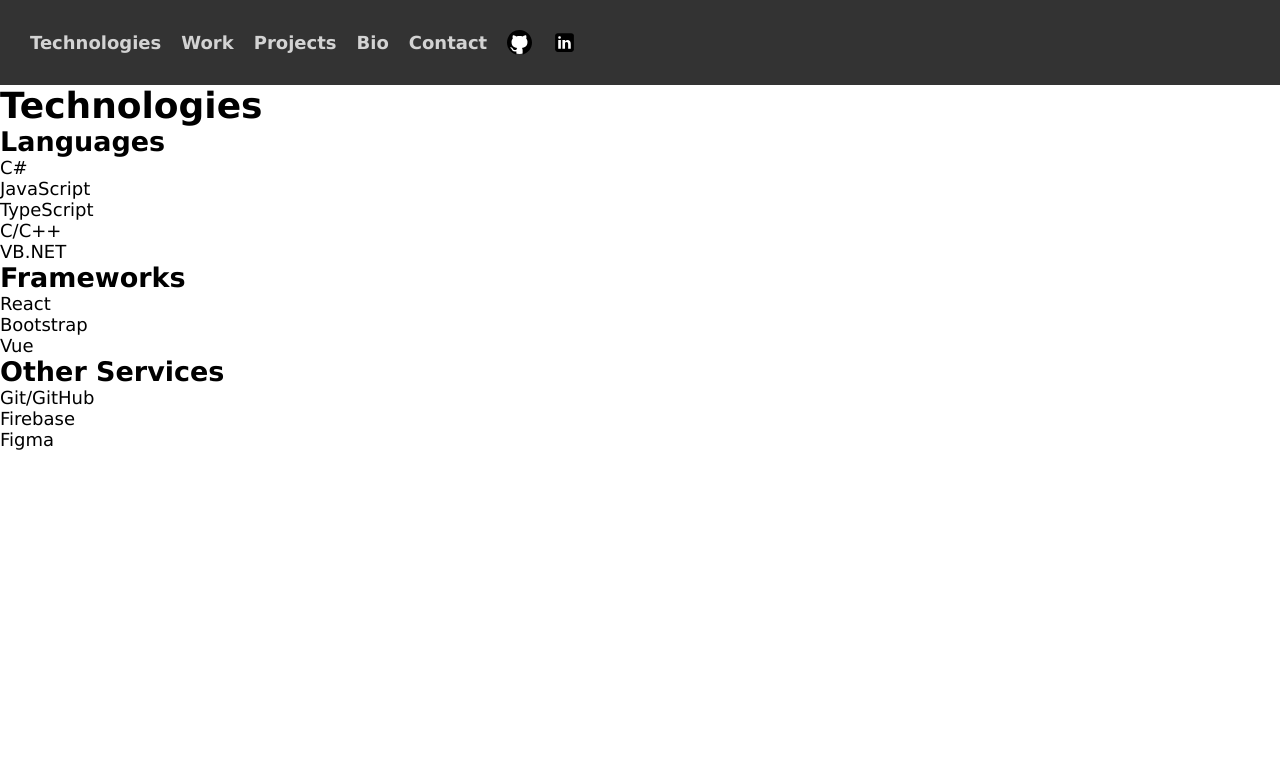
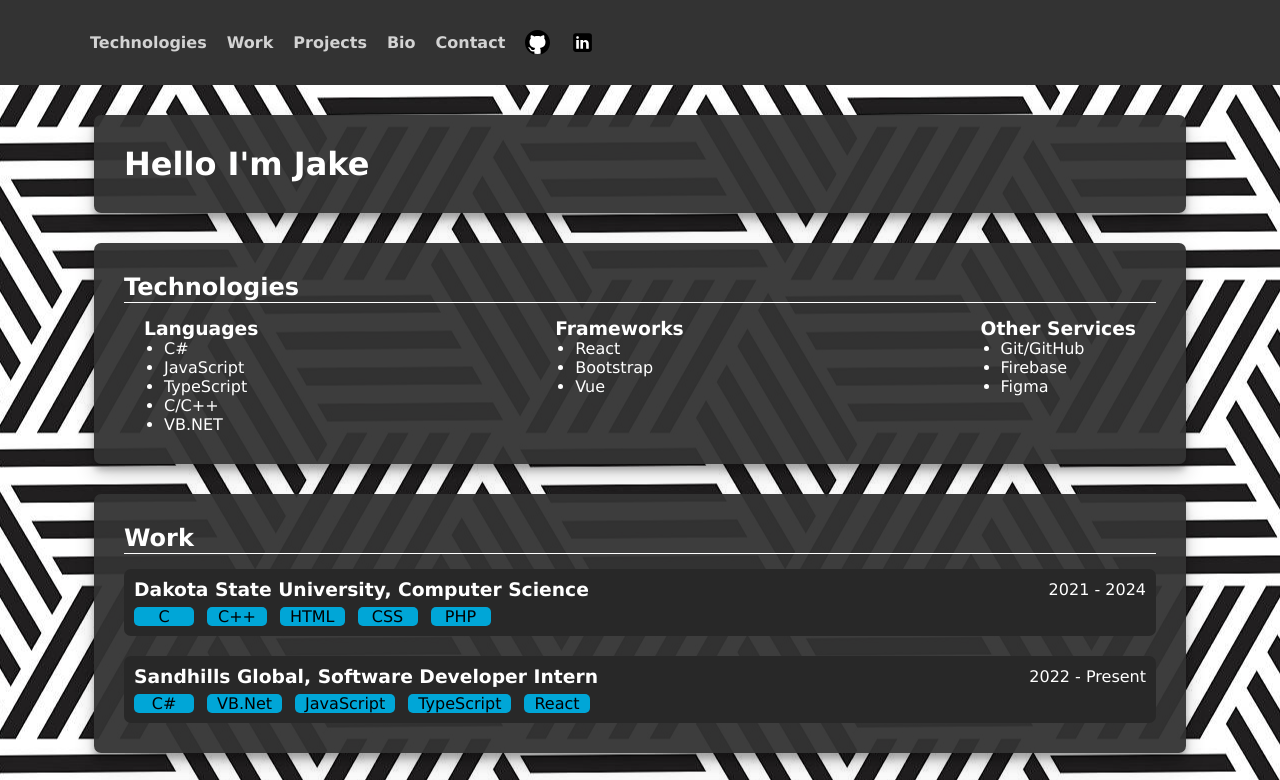
Before and after one commit to Shewwd/Portfoliov2, a plain HTML site: page index.html in a window 1280 px wide. Shown: the top 780 px of the page. Drawn offline with Linux system fonts and the light colour scheme.

Commit message:
more cards

```diff
--- a/index.html
+++ b/index.html
@@ -21,32 +21,81 @@
             </nav>
         </header>
         <main>
-            <div class="card technology-card">
-                <h1>Technologies</h1>
-                <div>
-                    <h2>Languages</h2>
-                    <p>C#</p>
-                    <p>JavaScript</p>
-                    <p>TypeScript</p>
-                    <p>C/C++</p>
-                    <p>VB.NET</p>
+            <div class="card">
+                <h1>Hello I'm Jake</h1>
+            </div>
+            <div id="technologies-card" class="card">
+                <h2>Technologies</h2>
+                <div class="technology-card-content">
+                    <div class="technology-list">
+                        <h3>Languages</h3>
+                        <ul>
+                            <li>C#</li>
+                            <li>JavaScript</li>
+                            <li>TypeScript</li>
+                            <li>C/C++</li>
+                            <li>VB.NET</li>
+                        </ul>
+                    </div>
+                    <div class="technology-list">
+                        <h3>Frameworks</h3>
+                        <ul>
+                            <li>React</li>
+                            <li>Bootstrap</li>
+                            <li>Vue</li>
+                        </ul>
+                    </div>
+                    <div class="technology-list">
+                        <h3>Other Services</h3>
+                        <ul>
+                            <li>Git/GitHub</li>
+                            <li>Firebase</li>
+                            <li>Figma</li>
+                        </ul>
+                    </div>
                 </div>
-                <div>
-                    <h2>Frameworks</h2>
-                    <p>React</p>
-                    <p>Bootstrap</p>
-                    <p>Vue</p>
+            </div>
+            <div id="work-card" class="card">
+                <h2>Work</h2>
+                <div class="work-card-content">
+                    <div class="work-card-content-row">
+                        <div class="work-card-content-row-row">
+                            <h3>Dakota State University, Computer Science</h3>
+                            <p>2021 - 2024</p>
+                        </div>
+                        <div class="work-row-technologies">
+                            <p class="work-row-technologies-item">C</p>
+                            <p class="work-row-technologies-item">C++</p>
+                            <p class="work-row-technologies-item">HTML</p>
+                            <p class="work-row-technologies-item">CSS</p>
+                            <p class="work-row-technologies-item">PHP</p>
+                        </div>
+                    </div>
+                    <div class="work-card-content-row">
+                        <div class="work-card-content-row-row">
+                            <h3>Sandhills Global, Software Developer Intern</h3>
+                            <p>2022 - Present</p>
+                        </div>
+                        <div class="work-row-technologies">
+                            <p class="work-row-technologies-item">C#</p>
+                            <p class="work-row-technologies-item">VB.Net</p>
+                            <p class="work-row-technologies-item">JavaScript</p>
+                            <p class="work-row-technologies-item">TypeScript</p>
+                            <p class="work-row-technologies-item">React</p>
+                        </div>
+                    </div>
                 </div>
-                <div>
-                    <h2>Other Services</h2>
-                    <p>Git/GitHub</p>
-                    <p>Firebase</p>
-                    <p>Figma</p>
+            </div>
+            <div id="projects-card" class="card">
+                <h2>Projects</h2>
+                <div class="project-card-list">
+                    <div class="project-card-item">
+                        <img src="./assets/svg/chevron-up.svg" alt="chevron up"/>
+                        <img height="200" width="200" src="./assets/images/snake-game.png" alt="Snake Game"/>
+                        <h3>Snake Game</h3>
+                    </div>
                 </div>
             </div>
         </main>
-        <footer>
-
-        </footer>
     </body>
 </html>
--- a/styles/styles.css
+++ b/styles/styles.css
@@ -5,8 +5,14 @@
 }
 
 body {
+    background-image: url("../assets/images/background-image.jpg");
+    image-rendering: -webkit-optimize-contrast;
+    background-attachment: fixed;
+    background-position: center;
+    background-repeat: repeat;
+    background-color: #555;
     font-family: Verdana;
-    font-size: 18px;
+    font-size: 16px;
     user-select: none;
 }
 
@@ -14,8 +20,8 @@
 
 header {
     width: 100%;
-    padding: 30px;
-    background: #333333;
+    padding: 30px 90px;
+    background: #333;
 }
 
 header nav.nav-expanded {
@@ -35,6 +41,7 @@
 
 header nav.nav-expanded a:hover{
     color: white;
+    transform: scale(1.1);
 }
 
 header nav.nav-expanded :not(:first-child) {
@@ -43,14 +50,118 @@
 
 /* --------- MAIN --------- */
 
-card {
+main {
+    width: 90%;
+    margin: 0 auto;
+}
 
+.card {
+    display: flex;
+    flex-direction: column;
+    background-color: rgb(51, 51, 51, .95);
+    margin: 30px 30px 15px 30px;
+    padding: 30px;
+    border-radius: 7px;
+    color: white;
+    box-shadow: rgba(0, 0, 0, 0.19) 0px 10px 20px, rgba(0, 0, 0, 0.23) 0px 6px 6px;
+}
+
+.card:not(:first-of-type) h2 {
+    margin-bottom: 15px;
+    padding-bottom: 1px;
+    border-bottom: 1px solid white;
+}
+
+.technology-card-content {
+    display: inline-flex;
+    flex-wrap: wrap;
+    justify-content: space-between;
+    margin: 0 20px;
+    gap: 10px
+}
+
+.technology-card-content li {
+    margin-left: 20px;
+}
+
+.work-card-content-row {
+    display: flex;
+    flex-direction: column;
+    width: 100%;
+    background-color: rgb(40, 40, 40);
+    padding: 10px;
+    border-radius: 7px;
+}
+
+.work-card-content-row-row {
+    display: inline-flex;
+    justify-content: space-between;
+    align-items: center;
+}
+
+.work-card-content-row-row :last-child {
+    padding-left: 50px;
+}
+
+.work-card-content-row:not(:last-child) {
+    margin-bottom: 20px;
+}
+
+.work-row-technologies {
+    display: inline-flex;
+    flex-wrap: wrap;
+    padding-top: 7px;
+    gap: 13px;
+}
+
+.work-row-technologies-item {
+    min-width: 60px;
+    padding: 0 10px;
+    text-align: center;
+    background-color: #00A6D7;
+    color: black;
+    border-radius: 5px;
+}
+
+.project-card-list {
+    display: inline-flex;
+    flex-wrap: wrap;
+}
+
+.project-card-item {
+    display: flex;
+    flex-direction: column;
+    align-items: center;
+    width: fit-content;
+    padding: 20px;
+    border: 1px solid #333;
+    border-radius: 13px;
+    background: rgb(40, 40, 40);
+}
+
+.project-card-item h3 {
+    padding-top: 5px;
 }
 
 /* --------- MOBILE VIEW --------- */
 @media (max-width: 768px) {
+
+    main {
+        width: 100%;
+        margin: 0 auto;
+    }
+
     /* --------- HEADER --------- */
     header nav.nav-expanded {
         display: none;
     }
+
+    /* --------- MAIN --------- */
+    .card {
+        margin: 15px 15px 7px 15px;
+    }
+
+    .technology-list {
+        width: 100%;
+    }
 }
```
Also changed, not shown: assets/images/background-image.jpg (added), assets/images/snake-game.png (added), assets/svg/chevron-up.svg (added).
